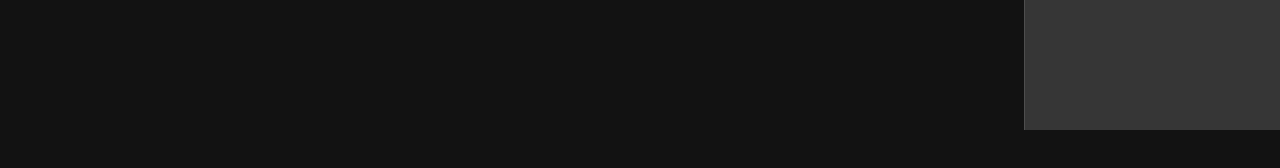
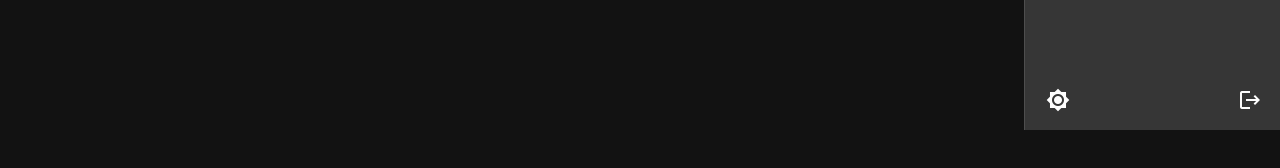
Before and after one commit to spsina/online_class_system, a Vue app: page / in a window 1280 px wide. Shown: the part 670-838 px from the top of the page. Built offline with nearby package versions, Linux system fonts and the light colour scheme.

Commit message:
dark mode

```diff
--- a/src/App.vue
+++ b/src/App.vue
@@ -24,6 +24,42 @@
         </v-list-item>
 
     </v-list>
+
+       <template v-slot:append>
+           <v-container>
+               <v-row justify="space-between">
+                   <v-col cols="3">
+                       <v-tooltip top>
+                           <template v-slot:activator="{on, attrs}">
+                       <span v-bind="attrs" v-on="on">
+                           <v-btn icon><v-icon>mdi-logout</v-icon></v-btn>
+                       </span>
+                           </template>
+                           <span>
+                    خروج
+                   </span>
+                       </v-tooltip>
+                   </v-col>
+                   <v-col cols="3">
+                       <v-tooltip top>
+                           <template v-slot:activator="{on, attrs}">
+                       <span v-bind="attrs" v-on="on">
+                           <v-btn icon
+
+                                  @click="$vuetify.theme.dark=!$vuetify.theme.dark"
+                           ><v-icon v-if="$vuetify.theme.dark">brightness_high</v-icon>
+                           <v-icon v-else>brightness_low</v-icon>
+                           </v-btn>
+                       </span>
+                           </template>
+                           <span>
+                       تغییر روشنایی
+                   </span>
+                       </v-tooltip>
+                   </v-col>
+               </v-row>
+           </v-container>
+       </template>
     </v-navigation-drawer>
 
     <v-app-bar
```
